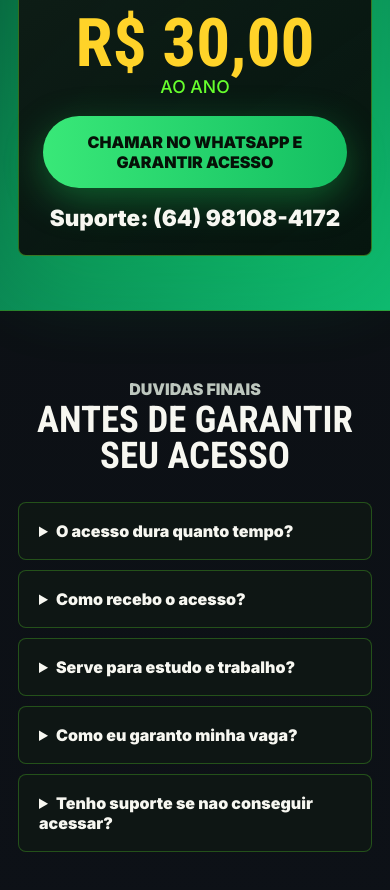
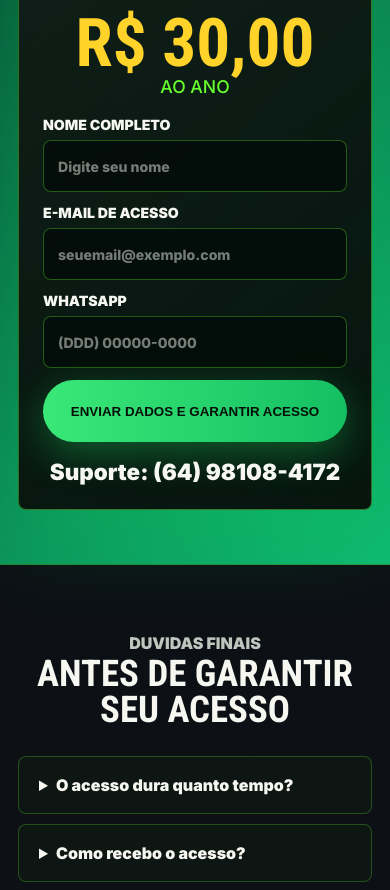
Before and after one commit to Programandoprojetos/pagina-chatgpt-premium, a plain HTML site: page index.html in a window 390 px wide. Shown: the part 6954-7844 px from the top of the page. Drawn offline with Linux system fonts and the light colour scheme.

Commit message:
Add files via upload

```diff
--- a/index.html
+++ b/index.html
@@ -39,7 +39,7 @@
                 <strong>R$ 30,00</strong>
                 <em>ao ano</em>
               </div>
-              <a class="cta" href="https://wa.me/5564981084172?text=Quero%20garantir%20meu%20acesso%20ao%20ChatGPT%20Premium%20por%20R%2430%2C00" target="_blank" rel="noreferrer">
+              <a class="cta" href="#pedido">
                 Garantir meu acesso no WhatsApp
               </a>
               <p class="microcopy">Atendimento direto, ativacao orientada e suporte rapido.</p>
@@ -221,9 +221,23 @@
           <p class="alert">Vagas limitadas para este lote</p>
           <h2>Garanta seu acesso ao ChatGPT Premium hoje</h2>
           <div class="final-price">R$ 30,00 <span>ao ano</span></div>
-          <a class="cta cta--wide" href="https://wa.me/5564981084172?text=Quero%20garantir%20meu%20acesso%20ao%20ChatGPT%20Premium%20por%20R%2430%2C00" target="_blank" rel="noreferrer">
-            Chamar no WhatsApp e garantir acesso
-          </a>
+          <form class="checkout-form" id="pedido">
+            <label>
+              Nome completo
+              <input type="text" name="nome" placeholder="Digite seu nome" autocomplete="name" required />
+            </label>
+            <label>
+              E-mail de acesso
+              <input type="email" name="email" placeholder="seuemail@exemplo.com" autocomplete="email" required />
+            </label>
+            <label>
+              WhatsApp
+              <input type="tel" name="telefone" placeholder="(DDD) 00000-0000" autocomplete="tel" required />
+            </label>
+            <button class="cta cta--wide" type="submit">
+              Enviar dados e garantir acesso
+            </button>
+          </form>
           <p class="whatsapp">Suporte: (64) 98108-4172</p>
         </div>
       </section>
--- a/script.js
+++ b/script.js
@@ -19,3 +19,27 @@ function renderCountdown() {
 
 renderCountdown();
 setInterval(renderCountdown, 1000);
+
+const checkoutForm = document.querySelector("#pedido");
+
+if (checkoutForm) {
+  checkoutForm.addEventListener("submit", (event) => {
+    event.preventDefault();
+
+    const data = new FormData(checkoutForm);
+    const nome = String(data.get("nome") || "").trim();
+    const email = String(data.get("email") || "").trim();
+    const telefone = String(data.get("telefone") || "").trim();
+
+    const message = [
+      "Quero garantir meu acesso ao ChatGPT Premium por R$30,00.",
+      "",
+      `Nome: ${nome}`,
+      `E-mail de acesso: ${email}`,
+      `WhatsApp: ${telefone}`,
+    ].join("\n");
+
+    const url = `https://wa.me/5564981084172?text=${encodeURIComponent(message)}`;
+    window.open(url, "_blank", "noopener,noreferrer");
+  });
+}
--- a/styles.css
+++ b/styles.css
@@ -628,6 +628,51 @@ h1 {
   font-size: 1.4rem;
 }
 
+.checkout-form {
+  display: grid;
+  grid-template-columns: 1fr 1fr;
+  gap: 12px;
+  margin-top: 20px;
+  text-align: left;
+}
+
+.checkout-form label {
+  display: grid;
+  gap: 7px;
+  color: var(--text);
+  font-size: 0.88rem;
+  font-weight: 900;
+  text-transform: uppercase;
+}
+
+.checkout-form label:nth-child(2),
+.checkout-form button {
+  grid-column: 1 / -1;
+}
+
+.checkout-form input {
+  width: 100%;
+  min-height: 52px;
+  padding: 13px 14px;
+  border: 1px solid rgba(103, 255, 46, 0.32);
+  border-radius: 8px;
+  outline: 0;
+  background: rgba(3, 12, 8, 0.82);
+  color: var(--text);
+  font: inherit;
+  font-weight: 800;
+  text-transform: none;
+}
+
+.checkout-form input:focus {
+  border-color: var(--green);
+  box-shadow: 0 0 0 3px rgba(103, 255, 46, 0.14);
+}
+
+.checkout-form input::placeholder {
+  color: rgba(247, 247, 241, 0.48);
+}
+
 .faq {
   padding-bottom: 92px;
 }
@@ -744,7 +789,8 @@ h1 {
 
   .timer,
   .price-row,
-  .stack-item {
+  .stack-item,
+  .checkout-form {
     grid-template-columns: 1fr;
   }
 
@@ -772,6 +818,12 @@ h1 {
     grid-row: auto;
   }
 
+  .checkout-form label,
+  .checkout-form label:nth-child(2),
+  .checkout-form button {
+    grid-column: auto;
+  }
+
   .floating-cta {
     left: 18px;
     right: 18px;
```
